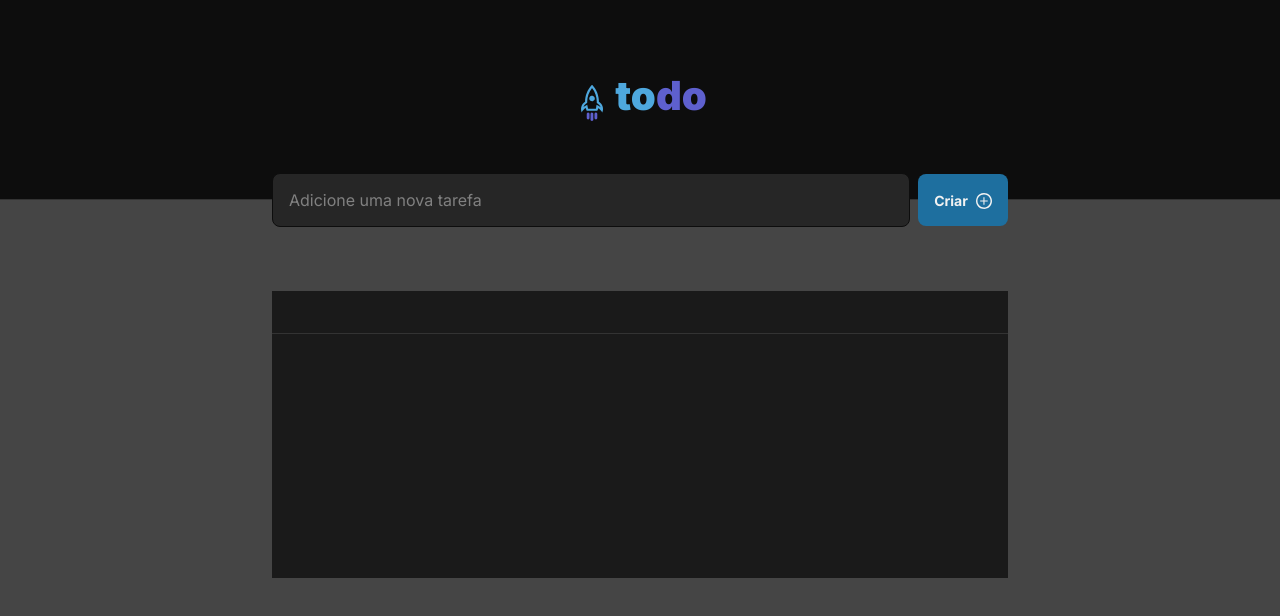
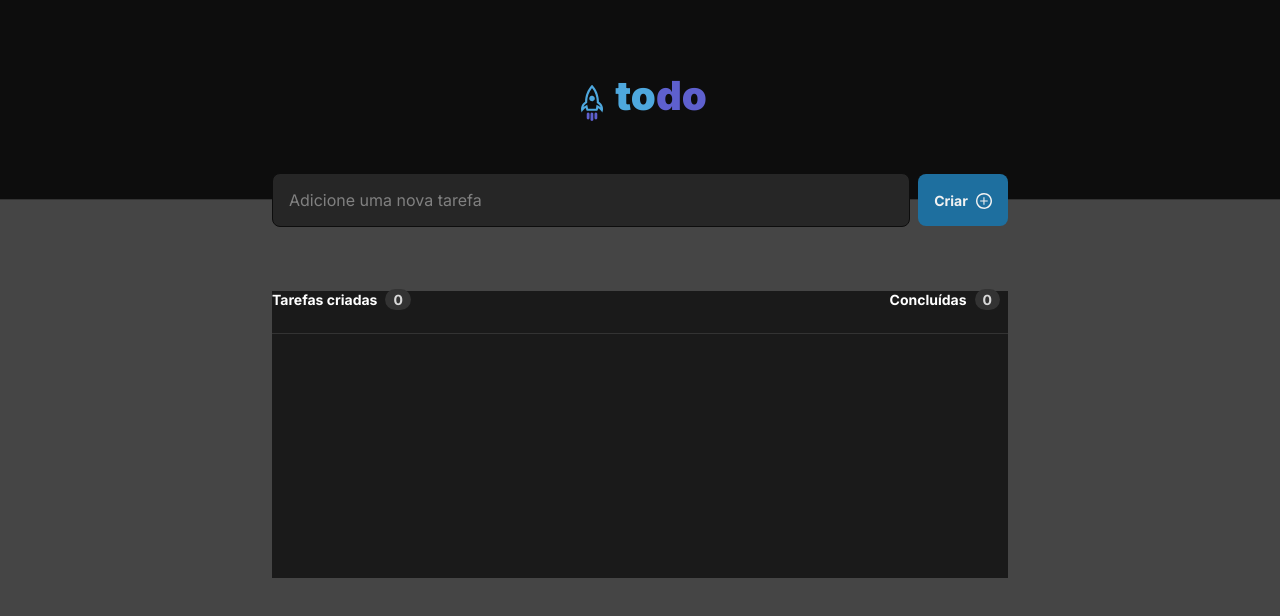
Before and after one commit to felipedev01/Gerenciador-de-Tarefas, a React (Vite) app: page / in a window 1280 px wide. Shown: the top 616 px of the page. Built offline with nearby package versions, Linux system fonts and the light colour scheme.

Commit message:
Header de doneTasks criada

```diff
--- a/src/App.jsx
+++ b/src/App.jsx
@@ -20,7 +20,16 @@ import './Global.css'
 
   <section className={styles.displayTask}>
 
-    <header></header>
+    <header>
+        <strong>Tarefas criadas
+        <span>0</span>
+        </strong>
+
+        <strong className={styles.doneTasks}>Concluídas
+        <span>0</span>
+        </strong>
+
+    </header>
 
   </section>
   </main>
--- a/src/App.module.css
+++ b/src/App.module.css
@@ -18,7 +18,26 @@ main{
 
 }header{
 
-    height:2.6875rem;
+    height: 2.6875rem;
     border-bottom: 1px solid #333333;
+    color: white;
+    font-size: 0.875rem;
+    font-weight: 700;
+    display: flex;
+    align-content: center;
+    justify-content: space-between;
 
+}.doneTasks{
+    margin-right:0.5rem;
+
+}.displayTask span{
+    width: 1.5625rem;
+    height: 1.1875rem;
+    Padding: 2px, 8px, 2px, 8px;
+    padding: 0.125rem 0.5rem 0,125rem 0.5rem;
+    padding: 0.125rem 0.5rem;
+    background: var(--gray-400);
+    border-radius: 999px;
+    margin-left: 0.5rem;
+    color: var(--gray-200);
 }
```
